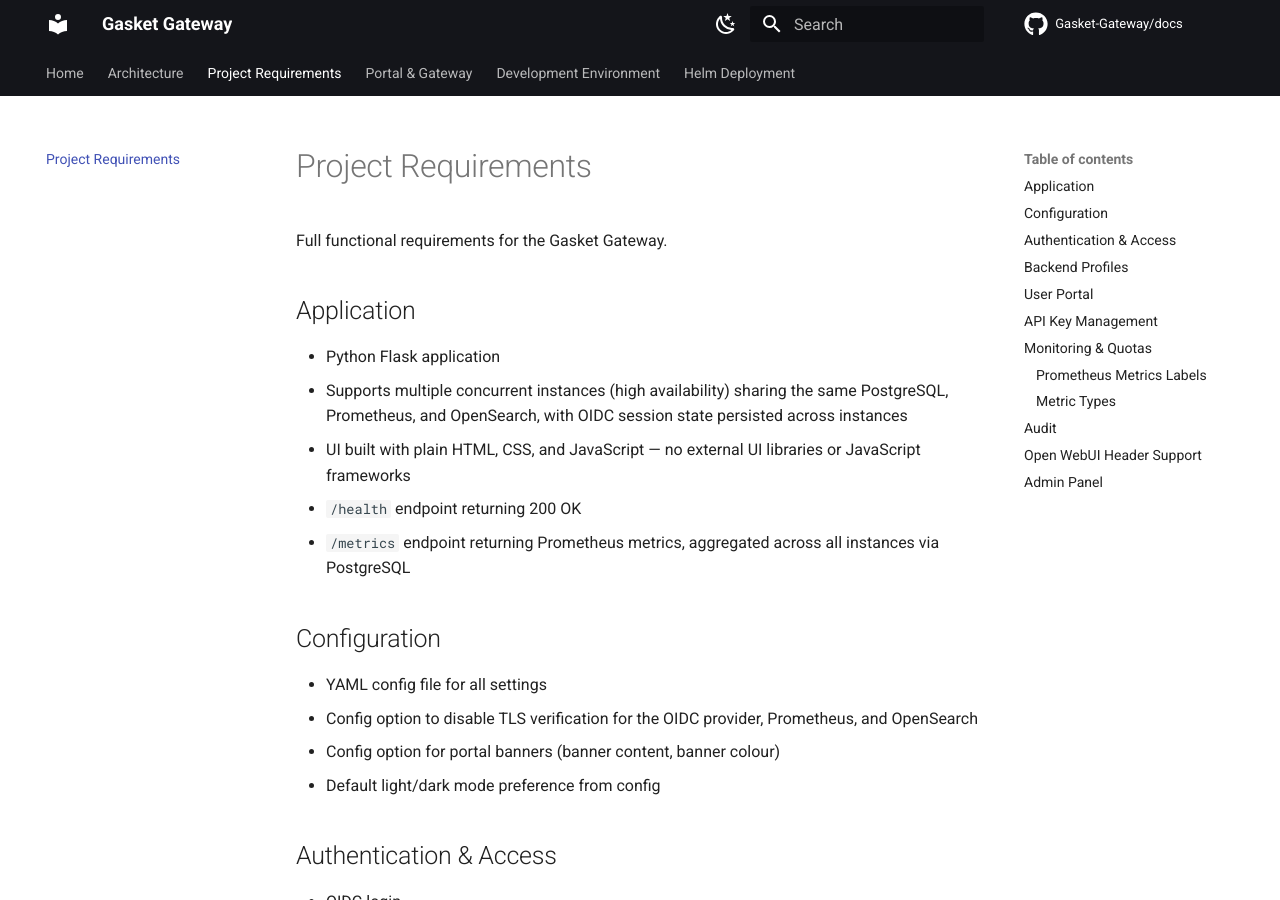
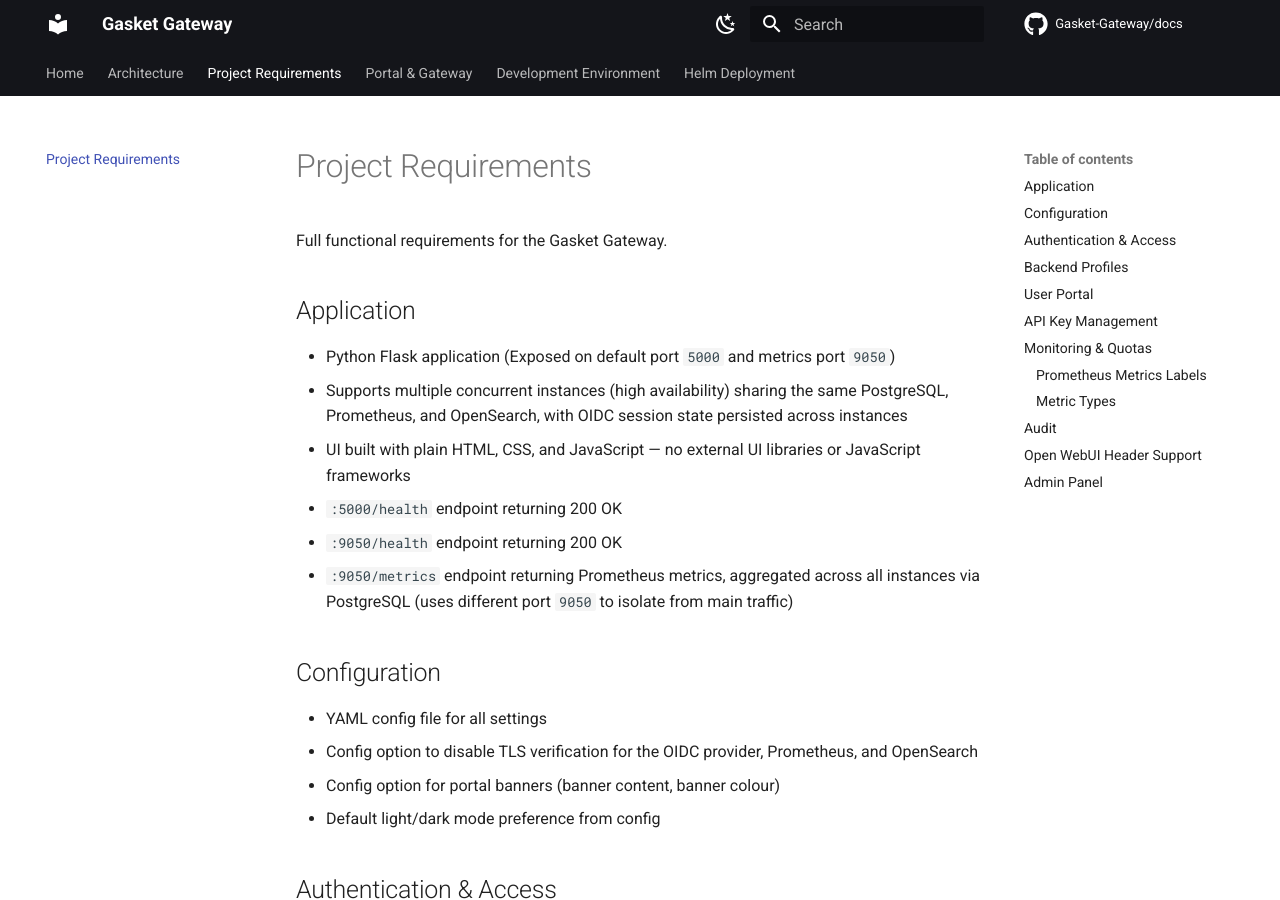
Before and after one commit to Gasket-Gateway/docs, an MkDocs documentation site: the page built from docs/requirements.md, in a window 1280 px wide and 900 px high. Built offline with MkDocs 1.6.1 and Material for MkDocs 9.7.7, drawn with Linux system fonts in a browser that asks for light colours; comment, search, counter and statistics services are not loaded.

Commit message:
Added Gasket metrics endpoint to dev env doc

```diff
--- a/docs/requirements.md
+++ b/docs/requirements.md
@@ -4,11 +4,12 @@
 
 ## Application
 
-- Python Flask application
+- Python Flask application (Exposed on default port `5000` and metrics port `9050`)
 - Supports multiple concurrent instances (high availability) sharing the same PostgreSQL, Prometheus, and OpenSearch, with OIDC session state persisted across instances
 - UI built with plain HTML, CSS, and JavaScript — no external UI libraries or JavaScript frameworks
-- `/health` endpoint returning 200 OK
-- `/metrics` endpoint returning Prometheus metrics, aggregated across all instances via PostgreSQL
+- `:5000/health` endpoint returning 200 OK
+- `:9050/health` endpoint returning 200 OK
+- `:9050/metrics` endpoint returning Prometheus metrics, aggregated across all instances via PostgreSQL (uses different port `9050` to isolate from main traffic)
 
 ## Configuration
 
```
Also changed, not shown: docs/development.md (+3 -1 lines).
